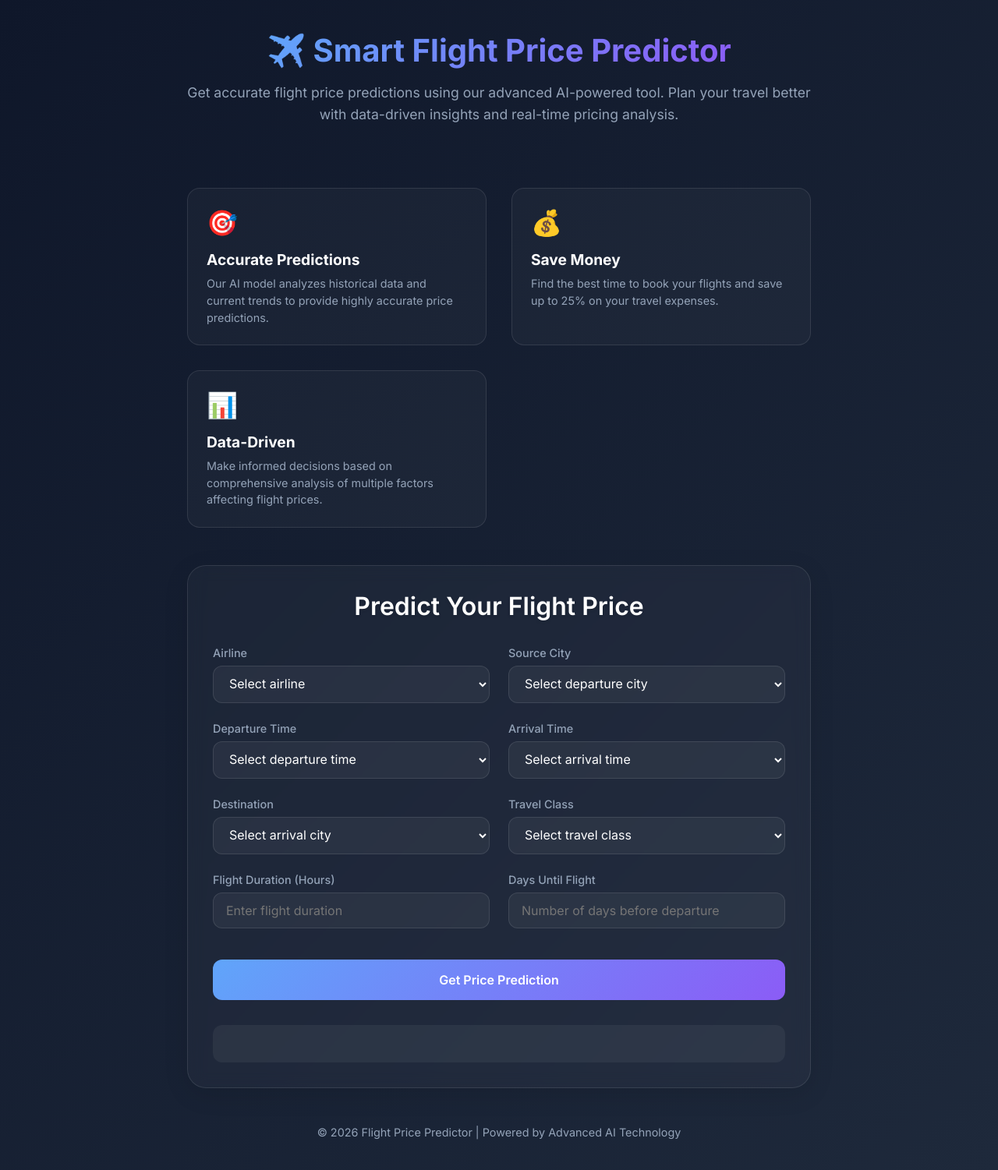
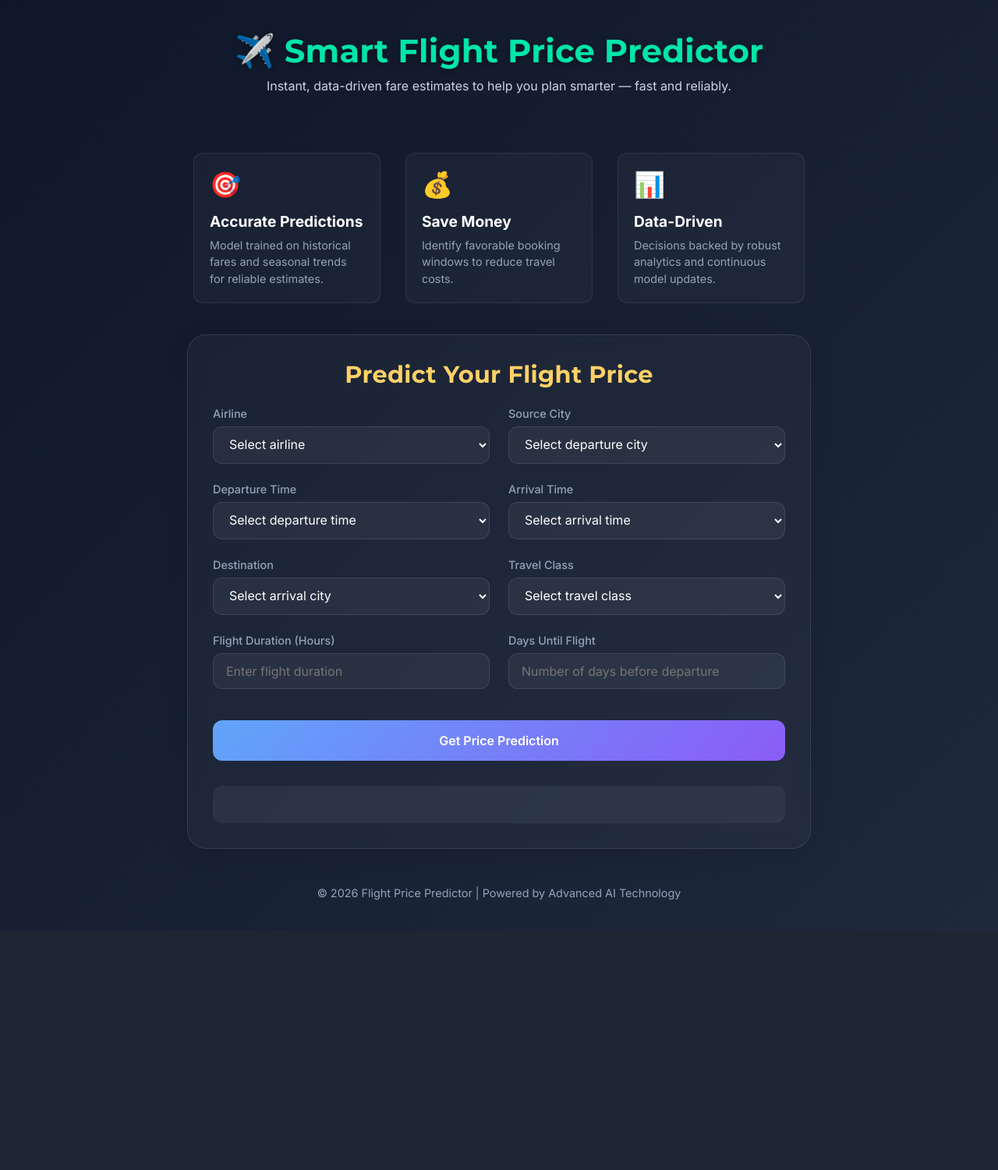
Before and after one commit to sainiswayam-9/Flight-Price-Predictor, a Flask app: page / in a window 1280 px wide. Shown: the whole page at 78% size. After the commit the page ends 1155 px from the top, so only its background shows below. Run offline with Flask 3, Linux system fonts and the light colour scheme; parts of the project's set-up code (start-up, migrations or seed data) failed here and were passed over.

Commit message:
Updated frontend

```diff
--- a/app.py
+++ b/app.py
@@ -45,13 +45,15 @@ def predict():
             }
             x_new = pd.DataFrame(x)
             prediction = saved_model.predict(x_new)[0]
-            message = f"Predicted Price : {prediction:,.0f} INR"
+            # Return only the predicted price (concise)
+            message = f"INR {prediction:,.0f}"
             return render_template('predict.html', pred=message)
 
-        except Exception as e:
+        except Exception:
+            # Log traceback to console and show a friendly message to the user
             import traceback
             traceback.print_exc()
-            return render_template('predict.html', pred=f"Error: {e}")
+            return render_template('predict.html', pred="We're sorry — we couldn't generate a prediction right now. Please try again later.")
 
     return render_template('predict.html', pred="")
 
--- a/templates/predict.html
+++ b/templates/predict.html
@@ -5,7 +5,7 @@
     <meta name="viewport" content="width=device-width, initial-scale=1.0" />
     <meta http-equiv="X-UA-Compatible" content="ie=edge" />
     <style>
-        @import url("https://fonts.googleapis.com/css2?family=Inter:wght@300;400;500;600;700&display=swap");
+        @import url("https://fonts.googleapis.com/css2?family=Inter:wght@300;400;500;600;700&family=Montserrat:wght@600;700&display=swap");
 
         * {
             margin: 0;
@@ -31,36 +31,41 @@
         }
 
         .hero-title {
-            font-size: 2.5rem;
-            margin-bottom: 1rem;
-            display: inline-block;
-            background: linear-gradient(135deg, #60a5fa, #8b5cf6);
-            -webkit-background-clip: text;
-            background-clip: text;
-            color: rgba(255, 255, 255, 0.95); /* fallback */
-            -webkit-text-fill-color: transparent;
+            font-family: "Montserrat", Inter, sans-serif;
+            font-size: 2.6rem;
+            margin-bottom: 0.5rem;
+            color: #00e5a8; /* teal accent */
+            text-shadow: 0 2px 10px rgba(0, 0, 0, 0.45);
+            letter-spacing: 0.2px;
         }
         .hero-subtitle {
-            font-size: 1.1rem;
-            color: #94a3b8;
-            line-height: 1.6;
-            margin-bottom: 2rem;
+            font-size: 1rem;
+            color: #cbd5e1;
+            line-height: 1.5;
+            margin-bottom: 1.6rem;
+            max-width: 760px;
         }
 
         .features {
-            display: grid;
-            grid-template-columns: repeat(auto-fit, minmax(250px, 1fr));
-            gap: 2rem;
+            display: flex;
+            gap: 1rem;
             max-width: 800px;
-            margin-bottom: 3rem;
+            margin-bottom: 2.5rem;
+            justify-content: space-between;
+            align-items: stretch;
         }
 
         .feature-card {
+            flex: 1 1 0;
+            margin: 0 0.5rem;
             background: rgba(255, 255, 255, 0.03);
-            padding: 1.5rem;
-            border-radius: 16px;
-            border: 1px solid rgba(255, 255, 255, 0.1);
-            transition: transform 0.3s ease;
+            padding: 1.25rem;
+            border-radius: 12px;
+            border: 1px solid rgba(255, 255, 255, 0.08);
+            transition: transform 0.18s ease, box-shadow 0.18s ease;
+            display: flex;
+            flex-direction: column;
+            align-items: flex-start;
         }
 
         .feature-card:hover {
@@ -97,12 +102,13 @@
         }
 
         .container header {
-            font-size: 2rem;
-            color: #ffffff;
-            font-weight: 600;
+            font-family: "Montserrat", Inter, sans-serif;
+            font-size: 1.9rem;
+            color: #ffd166; /* warm gold */
+            font-weight: 700;
             text-align: center;
-            margin-bottom: 2rem;
-            text-shadow: 0 2px 4px rgba(0, 0, 0, 0.1);
+            margin-bottom: 1.4rem;
+            letter-spacing: 0.3px;
         }
 
         .form .column {
@@ -175,9 +181,11 @@
         }
 
         .pred header {
-            font-size: 1.5rem;
+            font-size: 1.15rem;
             margin: 0;
-            color: #ffffff;
+            color: #e6eef8;
+            font-weight: 600;
+            text-align: center;
         }
 
         .footer {
@@ -194,15 +202,16 @@
             }
 
             .hero-title {
-                font-size: 2rem;
+                font-size: 1.8rem;
             }
 
             .features {
-                grid-template-columns: 1fr;
+                flex-direction: column;
+                gap: 0.75rem;
             }
 
             .container {
-                padding: 1.5rem;
+                padding: 1.25rem;
             }
         }
     </style>
@@ -211,24 +220,24 @@
 <body>
     <div class="hero-section">
         <h1 class="hero-title">✈️ Smart Flight Price Predictor</h1>
-        <p class="hero-subtitle">Get accurate flight price predictions using our advanced AI-powered tool. Plan your travel better with data-driven insights and real-time pricing analysis.</p>
+        <p class="hero-subtitle">Instant, data-driven fare estimates to help you plan smarter — fast and reliably.</p>
     </div>
 
     <div class="features">
         <div class="feature-card">
             <div class="feature-icon">🎯</div>
             <h3 class="feature-title">Accurate Predictions</h3>
-            <p class="feature-desc">Our AI model analyzes historical data and current trends to provide highly accurate price predictions.</p>
+            <p class="feature-desc">Model trained on historical fares and seasonal trends for reliable estimates.</p>
         </div>
         <div class="feature-card">
             <div class="feature-icon">💰</div>
             <h3 class="feature-title">Save Money</h3>
-            <p class="feature-desc">Find the best time to book your flights and save up to 25% on your travel expenses.</p>
+            <p class="feature-desc">Identify favorable booking windows to reduce travel costs.</p>
         </div>
         <div class="feature-card">
             <div class="feature-icon">📊</div>
             <h3 class="feature-title">Data-Driven</h3>
-            <p class="feature-desc">Make informed decisions based on comprehensive analysis of multiple factors affecting flight prices.</p>
+            <p class="feature-desc">Decisions backed by robust analytics and continuous model updates.</p>
         </div>
     </div>
 
```
